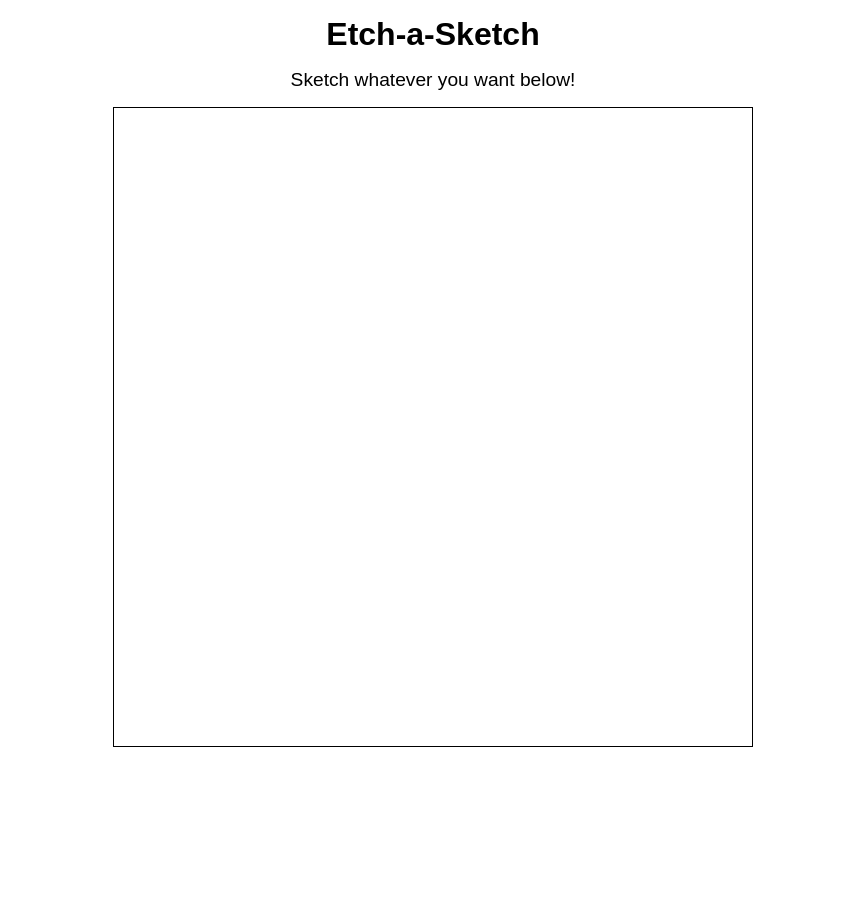
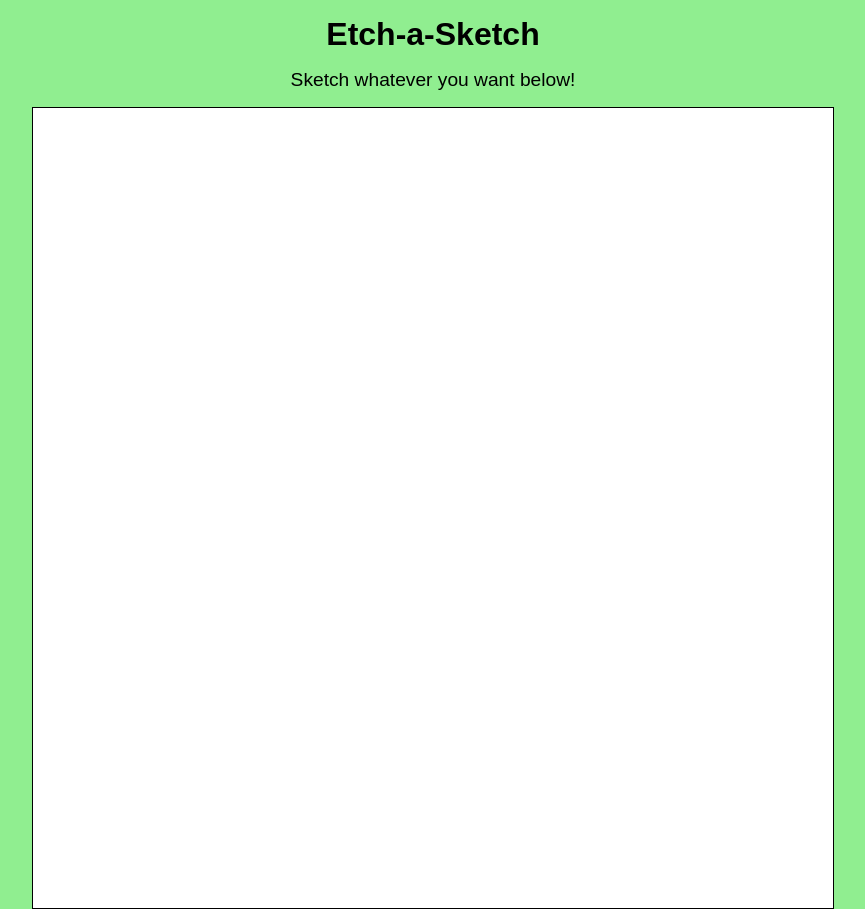
Before and after one commit to RahmatAT11/odin-etch-a-sketch, a plain HTML site: page index.html in a window 1280 px wide. Shown: the whole page, without its empty margins (207-1072 px from the left). Before the commit the page ends 800 px from the top, so only its background shows below. Drawn offline with Linux system fonts and the light colour scheme.

Commit message:
feat: Add grid for sketching

```diff
--- a/index.js
+++ b/index.js
@@ -0,0 +1,14 @@
+function createGrid() {
+    const grid = document.querySelector('.container');
+    const width = 16;
+    const height = 16;
+
+    for (let i = 0; i < width * height; i++) {
+        const cell = document.createElement('div');
+        cell.classList.toggle('cell');
+        cell.id = i;
+        grid.appendChild(cell);
+    }
+}
+
+createGrid();
--- a/styles.css
+++ b/styles.css
@@ -4,6 +4,10 @@
     box-sizing: border-box;
 
     font-family: Arial, Helvetica, sans-serif;
+}
+
+body {
+    background-color: lightgreen;
 }
 
 h1 {
@@ -20,14 +24,20 @@ p {
 
 .container {
     display: flex;
-    justify-content: center;
-    align-items: center;
-    flex-direction: wrap;
+
+    flex-wrap: wrap;
+    align-content: center;
 
     border: 1px solid black;
-    padding: 1rem;
     margin: 0 auto;
 
-    width: 40rem;
-    height: 40rem;
+    max-width: 802px;
+    max-height: auto;
 }
+
+.cell {
+    width: 50px;
+    height: 50px;
+    flex: 0 0 auto;
+    background-color: white;
+}
```
